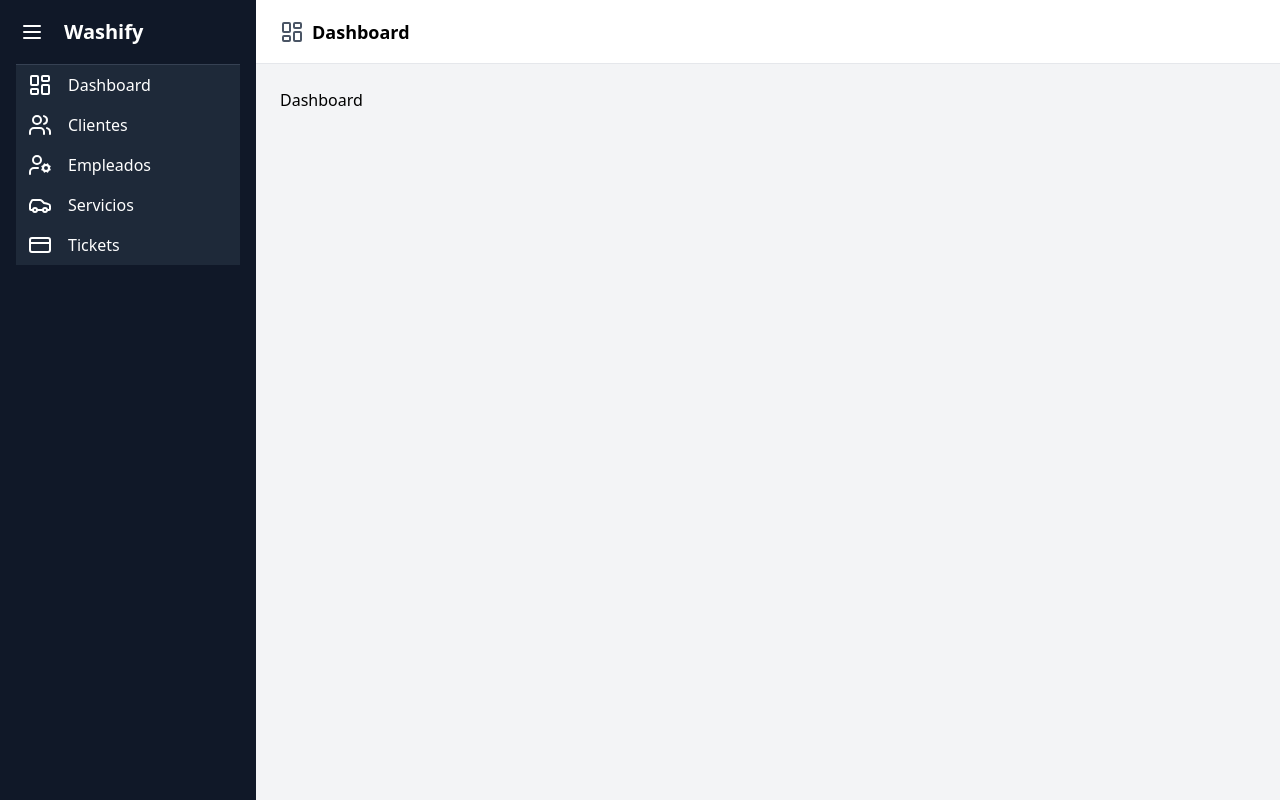
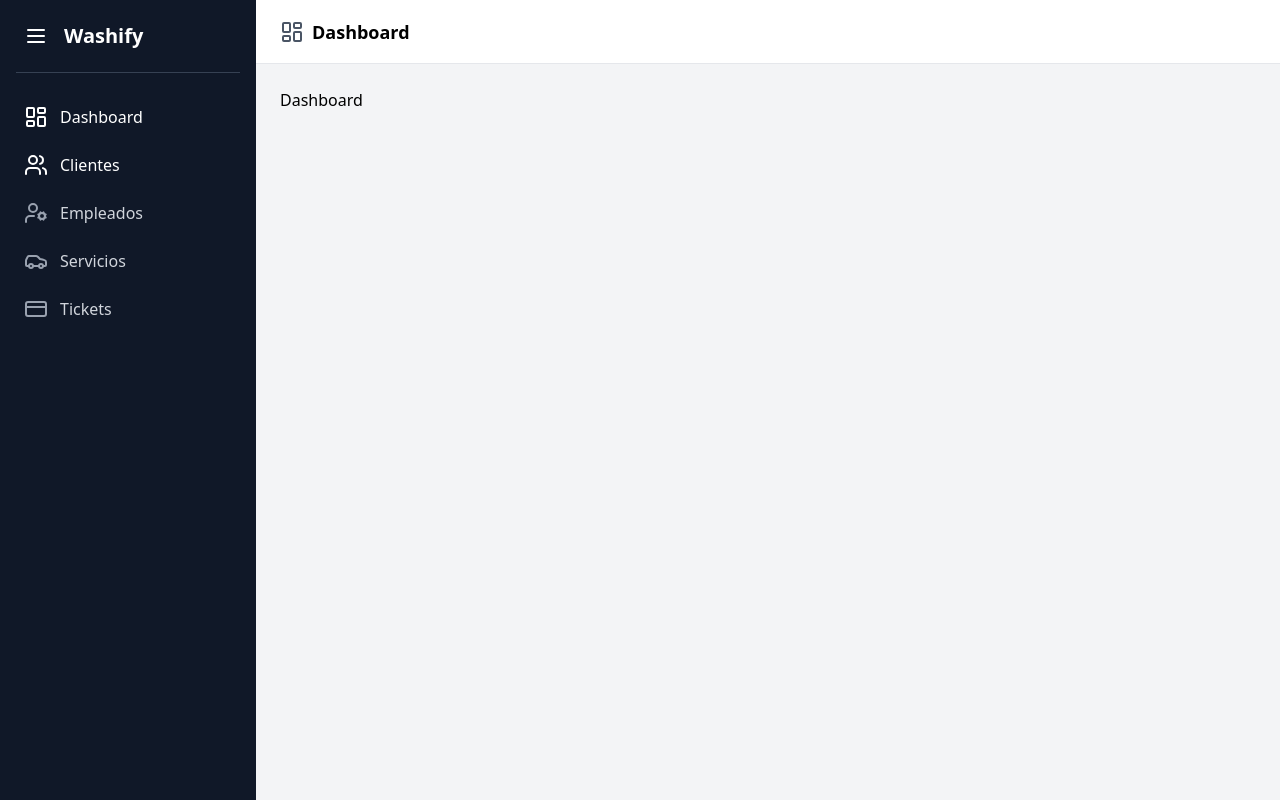
Before and after one commit to asgoDev/carwash-admin, a React (Vite) app: page / in a window 1280 px wide. Built offline with nearby package versions, Linux system fonts and the light colour scheme.

Commit message:
Navbar: updated

```diff
--- a/src/components/NavBar.jsx
+++ b/src/components/NavBar.jsx
@@ -3,7 +3,7 @@ import { Link } from "react-router-dom";
 
 const NavBar = () => {
   return (
-    <nav className="select-none bg-gray-800 text-white w-full">
+    <nav className="select-none  text-white w-full py-6">
       <NavUl ulData={routes} />
     </nav>
   );
@@ -11,7 +11,7 @@ const NavBar = () => {
 
 const NavUl = ({ ulData }) => {
   return (
-    <ul className="list-none">
+    <ul className="list-none space-y-2">
       {ulData.map((li, index) => (
         <NavLi key={index} liData={li} />
       ))}
@@ -22,7 +22,7 @@ const NavUl = ({ ulData }) => {
 const NavLi = ({ liData }) => {
   const { name, path = false, sublist = false, icon = false } = liData;
   const id = name.toLowerCase().replace(" ", "-");
-
+  const isActive = location.pathname === path;
   return (
     <li className="w-full">
       {sublist ? (
@@ -32,13 +32,15 @@ const NavLi = ({ liData }) => {
 
           <label
             htmlFor={id}
-            className="flex gap-4 block  px-3 py-2 rounded hover:bg-teal-600 cursor-pointer"
+            className="flex gap-1 block items-center rounded hover:bg-gray-800 cursor-pointer"
           >
-            {icon} <span>{name}</span>
+            <span className="p-2">{icon}</span> <span>{name}</span>
           </label>
 
           {/* usamos max-h con transición */}
-          <ul className="list-none max-h-0 overflow-hidden transition-all duration-500 ease-in-out peer-checked:max-h-96 pl-4">
+          <ul
+            className={`list-none max-h-0 overflow-hidden transition-all duration-500 ease-in-out peer-checked:max-h-96 pl-10`}
+          >
             {sublist.map((sub, i) => (
               <NavLi key={i} liData={sub} />
             ))}
@@ -46,8 +48,19 @@ const NavLi = ({ liData }) => {
         </div>
       ) : (
         <Link to={path || "#"} className="block w-full">
-          <label className="flex gap-4 block w-full px-3 py-2 rounded hover:bg-teal-600 cursor-pointer">
-            {icon} <span>{name}</span>
+          <label
+            className={`flex items-center gap-1 block w-full rounded hover:bg-gray-800 cursor-pointer ${
+              isActive
+                ? " text-white font-medium"
+                : "text-gray-300 hover:text-white"
+            }`}
+          >
+            <span
+              className={`p-2 ${isActive ? "text-white" : "text-gray-400"}`}
+            >
+              {icon}
+            </span>{" "}
+            <span>{name}</span>
           </label>
         </Link>
       )}
--- a/src/components/Sidebar.jsx
+++ b/src/components/Sidebar.jsx
@@ -11,14 +11,14 @@ export default function Sidebar() {
   return (
     <aside
       className={`relative px-4 ${
-        collapsed ? "w-16" : "w-64"
-      } bg-gray-900 text-white flex flex-col transition-all duration-300 overflow-hidden`}
+        collapsed ? "w-18" : "w-64"
+      } bg-gray-900 text-white flex flex-col transition-all duration-300 overflow-hidden relative after:content-[''] after:absolute after:top-0 after:bottom-0 after:right-0 after:w-3 after:bg-gray-900 after:rounded-full">`}
     >
       {/* Header */}
-      <header className=" py-4 text-xl font-bold border-b border-gray-700 flex items-center gap-4">
+      <header className=" py-4 text-xl font-bold border-b border-gray-700 flex items-center gap-2">
         <button
           onClick={() => setCollapsed(!collapsed)}
-          className="p-1 rounded hover:bg-gray-300 z-10 justify-self-center"
+          className="p-2 rounded hover:bg-gray-300 z-10 justify-self-center"
         >
           {/* {collapsed ? <ChevronRight size={18} /> : <ChevronLeft size={18} />} */}
 
```
